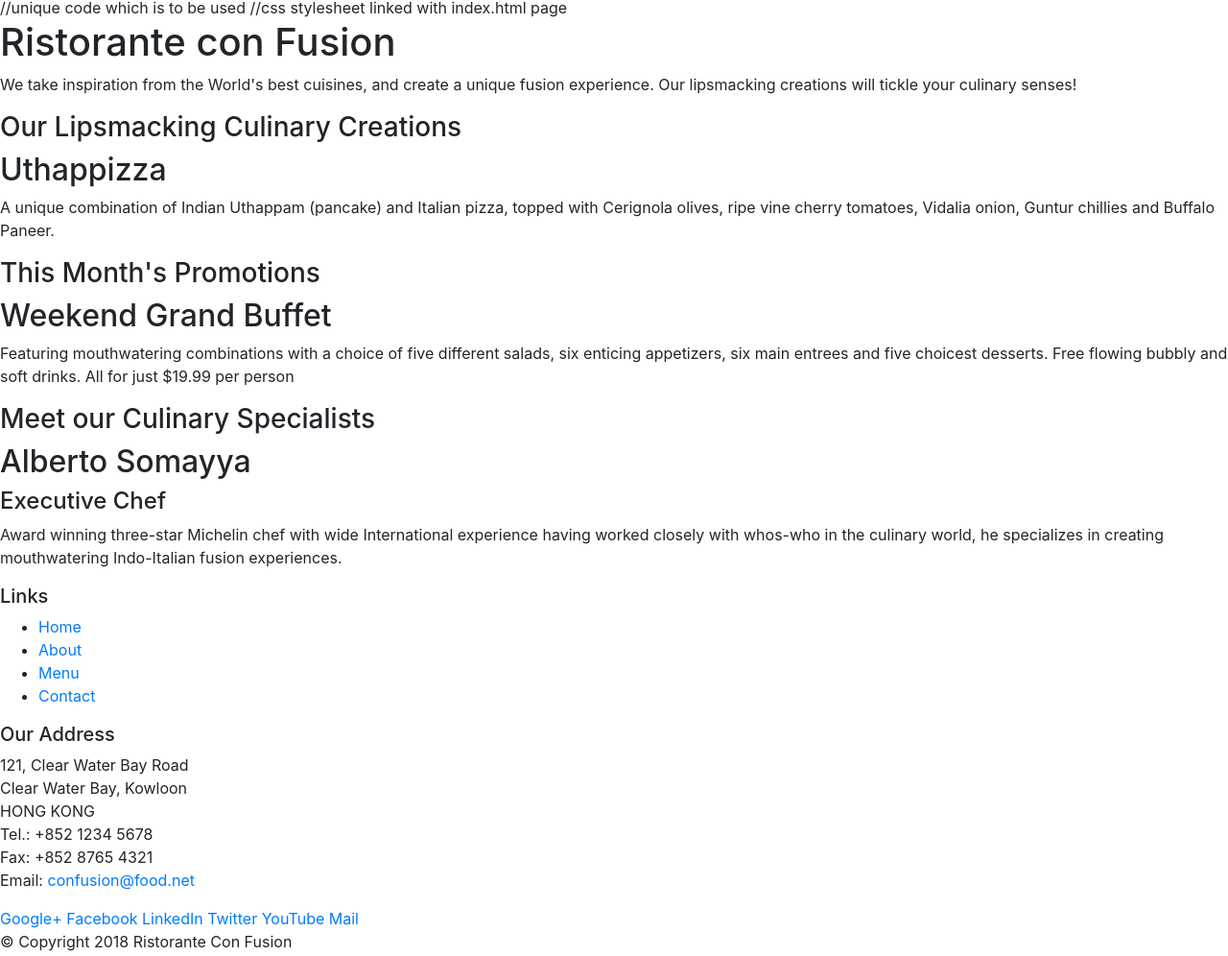
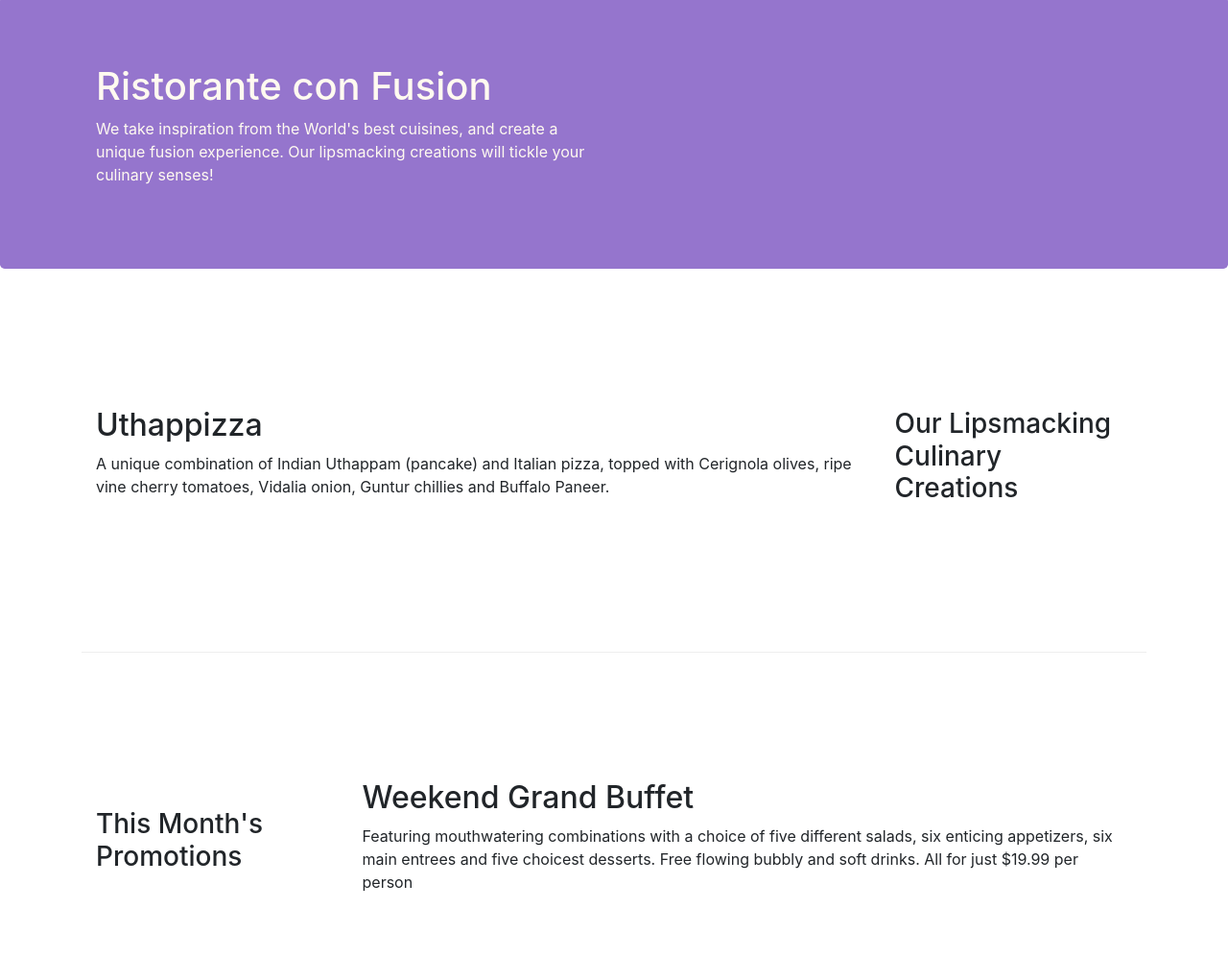
Before and after one commit to NK439/CONFUSION, a website: page index.html in a window 1280 px wide. Shown: the part 4-1000 px from the top of the page at 96% size. Drawn offline with nearby package versions, Linux system fonts and the light colour scheme.

Commit message:
Bootstrap Grid System

```diff
--- /dev/null
+++ b/css/styles.css
@@ -0,0 +1,29 @@
+.row-header{
+    margin:0px auto;
+    padding:0px;
+}
+
+.row-content {
+    margin:0px auto;
+    padding: 50px 0px 50px 0px;
+    border-bottom: 1px ridge;
+    min-height:400px;
+}
+
+.footer{
+    background-color: #D1C4E9;
+    margin:0px auto;
+    padding: 20px 0px 20px 0px;
+}
+.jumbotron {
+    padding:70px 30px 70px 30px;
+    margin:0px auto;
+    background: #9575CD ;
+    color:floralwhite;
+}
+
+.address{
+    font-size:80%;
+    margin:0px;
+    color:#0f0f0f;
+}
--- a/index.html
+++ b/index.html
@@ -3,57 +3,58 @@
 
 <head>
         <!-- Required meta tags always come first -->
-        <meta charset="utf-8"> //unique code which is to be used
-        <meta name="viewport" content="width=device-width, initial-scale=1, shrink-to-fit=no"> //css stylesheet linked with index.html page
+        <meta charset="utf-8">
+        <meta name="viewport" content="width=device-width, initial-scale=1, shrink-to-fit=no">
         <meta http-equiv="x-ua-compatible" content="ie=edge">
 
         <!-- Bootstrap CSS -->
         <link rel="stylesheet" href="node_modules/bootstrap/dist/css/bootstrap.min.css">
+        <link rel="stylesheet" href="css/styles.css">
     <title>Ristorante Con Fusion</title>
 </head>
 
 <body>
 
-    <header>
-        <div>
-            <div>
-                <div>
+    <header class = "jumbotron">
+        <div class = "container">
+            <div class = "row row-header">
+                <div class = "col-12 col-sm-6">
                     <h1>Ristorante con Fusion</h1>
                     <p>We take inspiration from the World's best cuisines, and create a unique fusion experience. Our lipsmacking creations will tickle your culinary senses!</p>
                 </div>
-                <div>
+                <div class = "col-12 col-sm">
                 </div>
             </div>
         </div>
     </header>
 
-    <div>
-        <div>
-            <div>
+    <div class = "container">
+        <div class = "row row-content align-items-center">
+            <div class = "col-12 col-sm-4 order-sm-last col-md-3">
                 <h3>Our Lipsmacking Culinary Creations</h3>
             </div>
-            <div>
+            <div class = "col order-sm-first col-sm col-md">
                 <h2>Uthappizza</h2>
                 <p>A unique combination of Indian Uthappam (pancake) and Italian pizza, topped with Cerignola olives, ripe vine cherry tomatoes, Vidalia onion, Guntur chillies and Buffalo Paneer.</p>
             </div>
         </div>
 
 
-        <div>
-            <div>
+        <div class = "row row-content align-items-center">
+            <div class = "col-12 col-sm-4 col-md-3">
                 <h3>This Month's Promotions</h3>
             </div>
-            <div>
+            <div class = "col col-sm col-md">
                 <h2>Weekend Grand Buffet</h2>
                 <p>Featuring mouthwatering combinations with a choice of five different salads, six enticing appetizers, six main entrees and five choicest desserts. Free flowing bubbly and soft drinks. All for just $19.99 per person </p>
             </div>
         </div>
 
-        <div>
-            <div>
+        <div class = "row row-content align-items-center">
+            <div class = "col-12 col-sm-4 order-sm-last col-md-3">
                 <h3>Meet our Culinary Specialists</h3>
             </div>
-            <div>
+            <div class = "col col-sm order-sm-first col-md">
                 <h2>Alberto Somayya</h2>
                 <h4>Executive Chef</h4>
                 <p>Award winning three-star Michelin chef with wide International experience having worked closely with whos-who in the culinary world, he specializes in creating mouthwatering Indo-Italian fusion experiences. </p>
@@ -61,19 +62,19 @@
         </div>
     </div>
 
-    <footer>
-        <div>
-            <div>
-                <div>
+    <footer class="footer">
+        <div class = "container">
+            <div class = "row">
+                <div class = "col-4 offset-1 col-sm-2">
                     <h5>Links</h5>
-                    <ul>
+                    <ul class="list-unstyled">
                         <li><a href="#">Home</a></li>
                         <li><a href="#">About</a></li>
                         <li><a href="#">Menu</a></li>
                         <li><a href="#">Contact</a></li>
                     </ul>
                 </div>
-                <div>
+                <div class = "col-7 col-sm-5">
                     <h5>Our Address</h5>
                     <address>
 		              121, Clear Water Bay Road<br>
@@ -84,8 +85,8 @@
 		              Email: <a href="mailto:confusion@food.net">confusion@food.net</a>
 		           </address>
                 </div>
-                <div>
-                    <div>
+                <div class = "col-12 col-sm-4 align-self-center">
+                    <div class="text-center">
                         <a href="http://google.com/+">Google+</a>
                         <a href="http://www.facebook.com/profile.php?id=">Facebook</a>
                         <a href="http://www.linkedin.com/in/">LinkedIn</a>
@@ -95,19 +96,17 @@
                     </div>
                 </div>
            </div>
-           <div>
-                <div>
+           <div class = "row justify-content-center">
+                <div class = "col-auto">
                     <p>© Copyright 2018 Ristorante Con Fusion</p>
                 </div>
            </div>
         </div>
     </footer>
         <!-- jQuery first, then Popper.js, then Bootstrap JS. -->
-        <script src="node_modules/jquery/dist/jquery.slim.min.js"></script> //jquery included
-        <script src="node_modules/popper.js/dist/umd/popper.min.js"></script> //popper included
-        <script src="node_modules/bootstrap/dist/js/bootstrap.min.js"></script> //bootstrap is included after the jquery and popper bcz it depends on that both
-     /*this files included at the bottom bcz whle loading the webpage when css files start rendering so it will take
-     more time to load hence user may need to wait to avoid this it is included at the bottom*/
+        <script src="node_modules/jquery/dist/jquery.slim.min.js"></script>
+        <script src="node_modules/popper.js/dist/umd/popper.min.js"></script>
+        <script src="node_modules/bootstrap/dist/js/bootstrap.min.js"></script>
     </body>
 
 </html>
```
